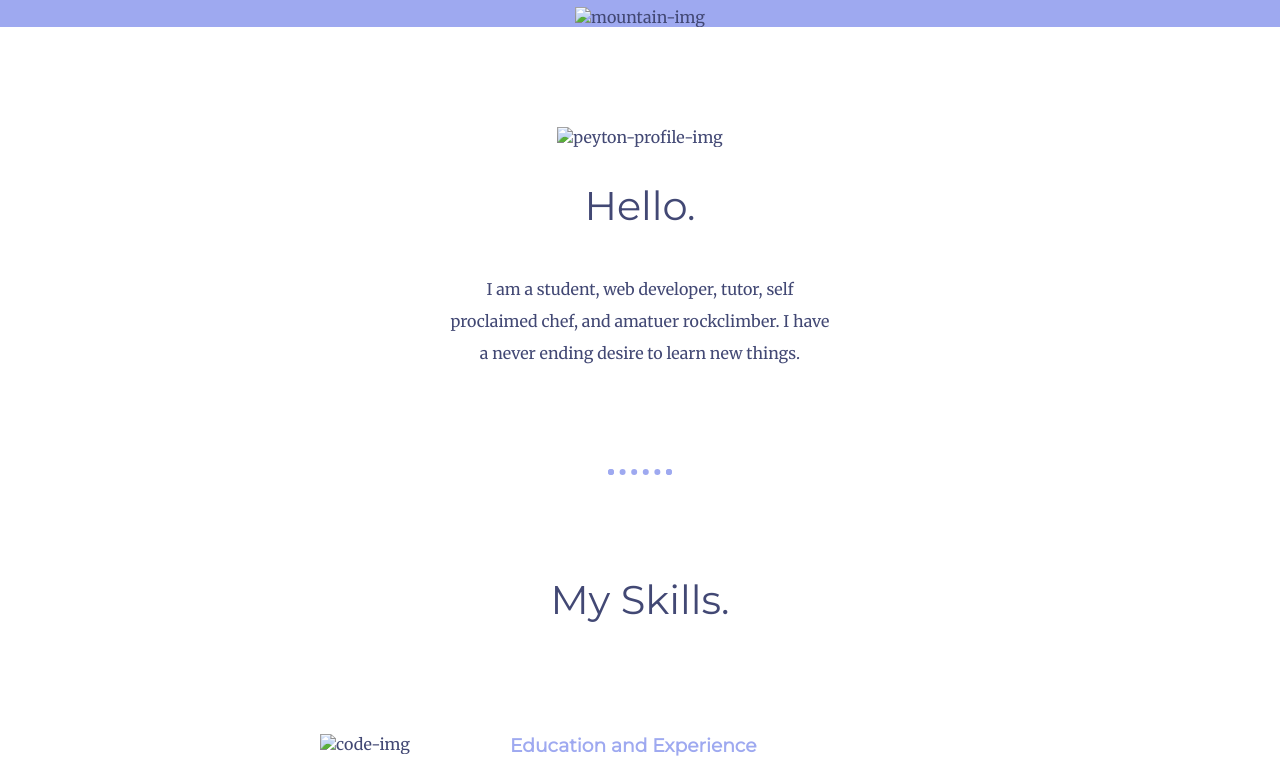
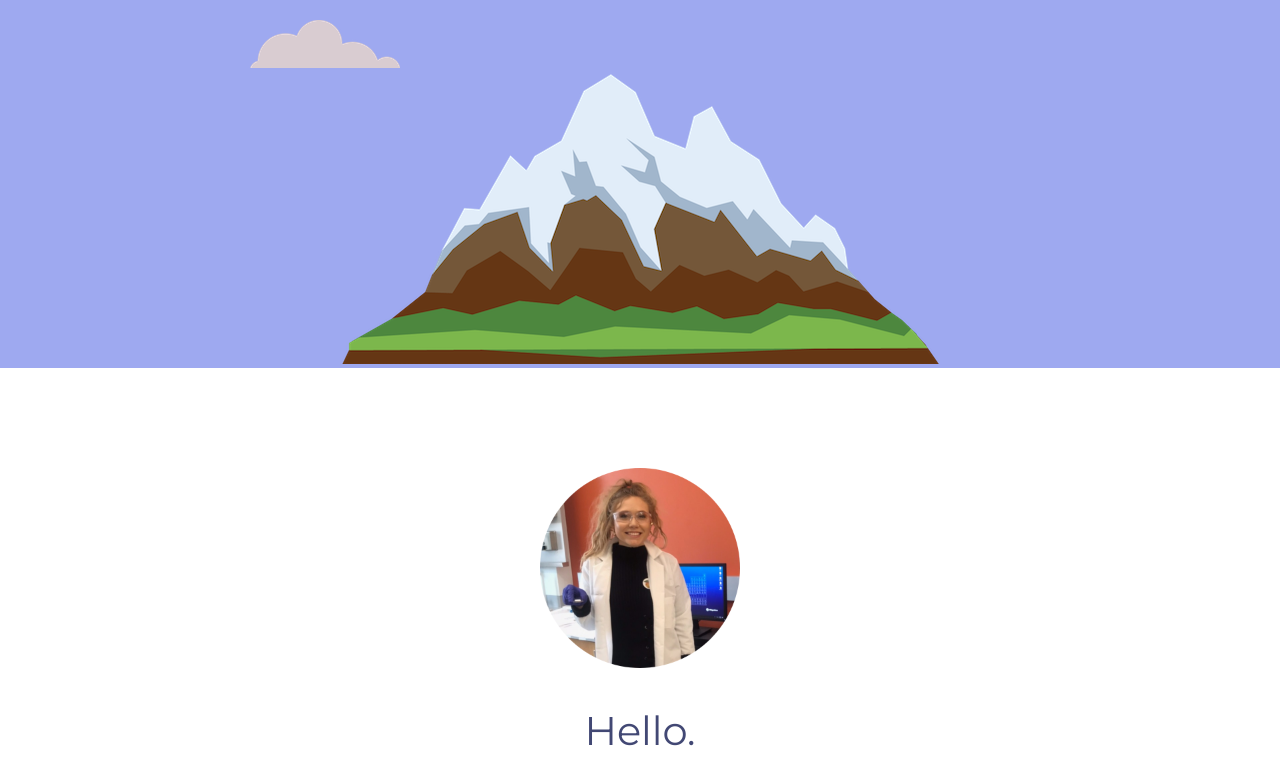
Before and after one commit to pbutle11/cv2, a plain HTML site: page index.html in a window 1280 px wide. Shown: the part 400-1172 px from the top of the page. Drawn offline with Linux system fonts and the light colour scheme; files that its build step writes are made by us from their sources; files whose address does not match are found by name.

Commit message:
Update index.html

```diff
--- a/index.html
+++ b/index.html
@@ -4,9 +4,9 @@
 <head>
   <meta charset="utf-8">
   <title>Peyton Butler</title>
-  <link rel="stylesheet" href="css/style.css">
+  <link rel="stylesheet" href="style.css">
   <link href="https://fonts.googleapis.com/css?family=Merriweather|Montserrat|Sacramento" rel="stylesheet">
-  <link rel="icon" href="images/favicon.ico">
+  <link rel="icon" href="favicon.ico">
 </head>
 
 <body>
@@ -16,13 +16,13 @@
       <h1>I'm Peyton.</h1>
       <h2>a web developer</h2>
     </div>
-    <img class="bottom-cloud" src="images/cloud.png" alt="cloud">
-    <img class="mountain" src="images/mountain.png" alt="mountain-img">
+    <img class="bottom-cloud" src="cloud.png" alt="cloud">
+    <img class="mountain" src="mountain.png" alt="mountain-img">
   </div>
 
   <div class="middle-container">
     <div class="profile">
-      <img src="images/circle-cropped.png" alt="peyton-profile-img" width="200" height="200">
+      <img src="circle-cropped.png" alt="peyton-profile-img" width="200" height="200">
       <h2>Hello.</h2>
       <p class="intro">I am a student, web developer, tutor, self proclaimed chef, and amatuer rockclimber. I have a never ending desire to learn new things.  </p>
     </div>
@@ -30,7 +30,7 @@
     <div class="skills">
       <h2>My Skills.</h2>
       <div class="skill-row">
-        <img class="code-img" src="images/circle-cropped (2).png" alt="code-img">
+        <img class="code-img" src="circle-cropped (2).png" alt="code-img">
 
         <h3>Education and Experience</h3>
         <p>I am a computer science student at Kennesaw State University. I am an elected officer in many student organizations such as the Biomedical Engineering Society, Society of Physics Students, American Biochemistry Society, International Student Organization and the KSU Pride Alliance. </p>
```
